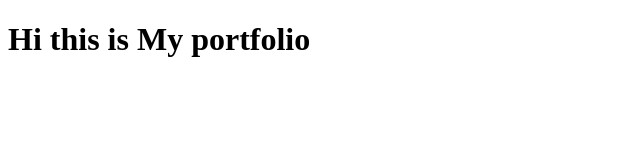
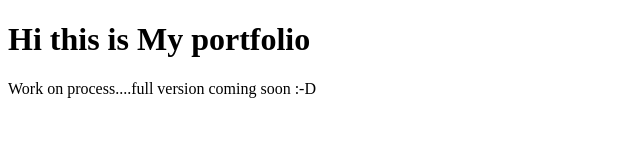
Before and after one commit to J-H-Mojumder/J-H-Mojumder.github.io, a plain HTML site: page index.html in a window 1280 px wide. Shown: the whole page, without its empty margins (0-640 px from the left). Drawn offline with Linux system fonts and the light colour scheme.

Commit message:
Update index.html

```diff
--- a/index.html
+++ b/index.html
@@ -5,5 +5,6 @@
 </head>
 <body>
 <h1>Hi this is My portfolio</h1>
+	Work on process....full version coming soon :-D
 </body>
 </html>
```
